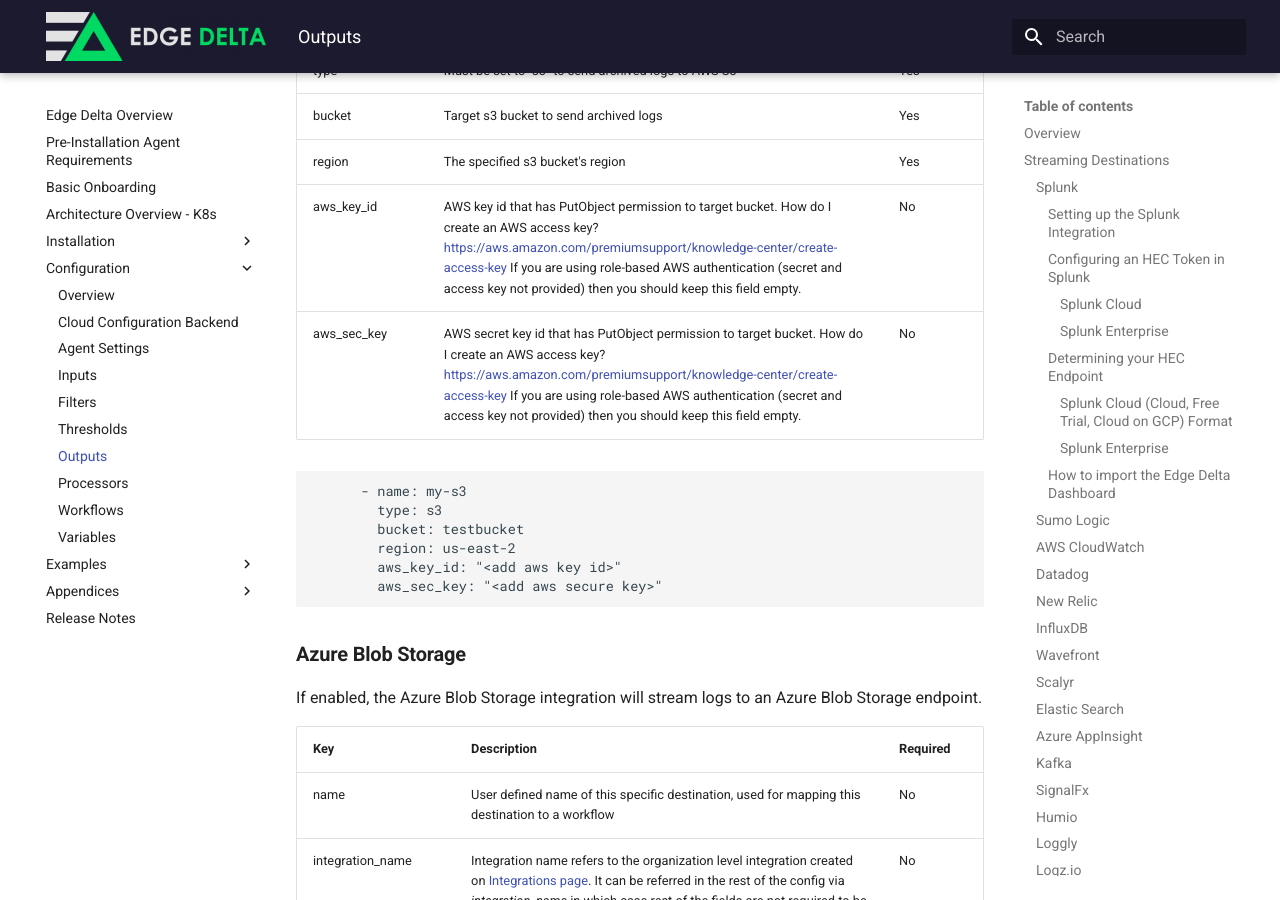
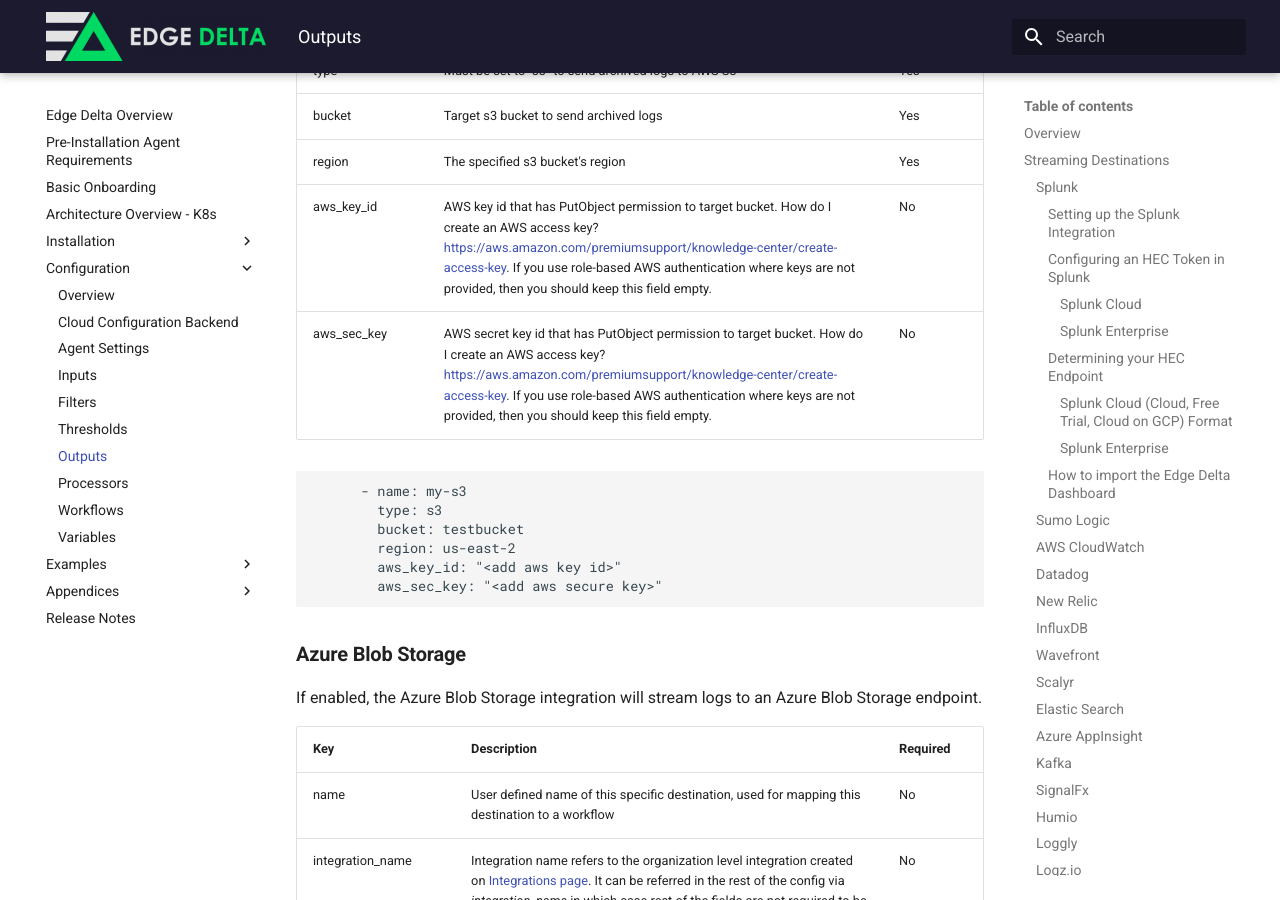
Before and after one commit to edgedelta/docs, an MkDocs documentation site: the page built from docs/configuration/outputs.md, in a window 1280 px wide and 900 px high, scrolled down 33595 px. Built offline with MkDocs 1.6.1 and Material for MkDocs 9.7.7, drawn with Linux system fonts in a browser that asks for light colours.

Commit message:
Update outputs.md
Re-wording statement on role-based AWS authentication.

````diff
--- a/docs/configuration/outputs.md
+++ b/docs/configuration/outputs.md
@@ -1033,8 +1033,8 @@ If enabled, the AWS S3 integration will stream logs to an AWS S3 endpoint.
 | type | Must be set to "s3" to send archived logs to AWS S3 | Yes |
 | bucket | Target s3 bucket to send archived logs | Yes |
 | region | The specified s3 bucket's region | Yes |
-| aws\_key\_id | AWS key id that has PutObject permission to target bucket. How do I create an AWS access key? [https://aws.amazon.com/premiumsupport/knowledge-center/create-access-key](https://aws.amazon.com/premiumsupport/knowledge-center/create-access-key) If you are using role-based AWS authentication (secret and access key not provided) then you should keep this field empty. | No |
-| aws\_sec\_key | AWS secret key id that has PutObject permission to target bucket. How do I create an AWS access key? [https://aws.amazon.com/premiumsupport/knowledge-center/create-access-key](https://aws.amazon.com/premiumsupport/knowledge-center/create-access-key) If you are using role-based AWS authentication (secret and access key not provided) then you should keep this field empty. | No |
+| aws\_key\_id | AWS key id that has PutObject permission to target bucket. How do I create an AWS access key? [https://aws.amazon.com/premiumsupport/knowledge-center/create-access-key](https://aws.amazon.com/premiumsupport/knowledge-center/create-access-key). If you use role-based AWS authentication where keys are not provided, then you should keep this field empty. | No |
+| aws\_sec\_key | AWS secret key id that has PutObject permission to target bucket. How do I create an AWS access key? [https://aws.amazon.com/premiumsupport/knowledge-center/create-access-key](https://aws.amazon.com/premiumsupport/knowledge-center/create-access-key). If you use role-based AWS authentication where keys are not provided, then you should keep this field empty.  | No |
 
 ```yaml
       - name: my-s3
````
